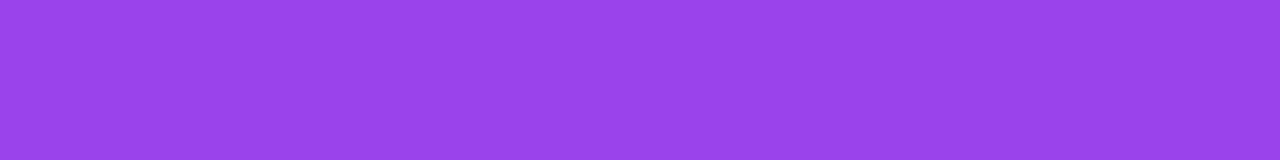
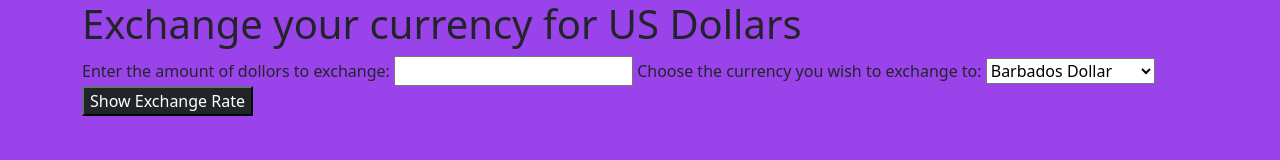
Before and after one commit to AaronDBoyd/Currency_Exchanger, a website built with webpack: page src/index.html in a window 1280 px wide. Built offline with nearby package versions, Linux system fonts and the light colour scheme.

Commit message:
setup html page with dropdown menu

```diff
--- a/src/index.html
+++ b/src/index.html
@@ -1,22 +1,25 @@
 <!DOCTYPE html>
 <html lang="en-US">
 <head>
-
-  <title></title>
+  <title>Currency Exchanger</title>
 </head>
 <body>
   <div class="container">
-
-
-
-
-
-
-
-
-
-
-
+    <h1>Exchange your currency for US Dollars</h1>
+    <label for="amount">Enter the amount of dollors to exchange:</label>
+    <input id="amount" type="text">
+    <label for="currency">Choose the currency you wish to exchange to:</label>
+    <select id="currency">
+      <option value="BBD">Barbados Dollar</option>
+      <option value="CAD">Canadian Dollar</option>
+      <option value="MXN">Mexican Peso</option>
+      <option value="NZD">New Zealand Dollar</option>
+      <option value="EUR">Euro</option>
+      <option value="AUD">Australian Dollar</option>
+    </select>
+    <button class="btn-dark" id="submitExchange">Show Exchange Rate</button>
+    <div class="showRates"></div>
+    <div class="showErrors"></div>
   </div>
 </body>
 </html>
```
